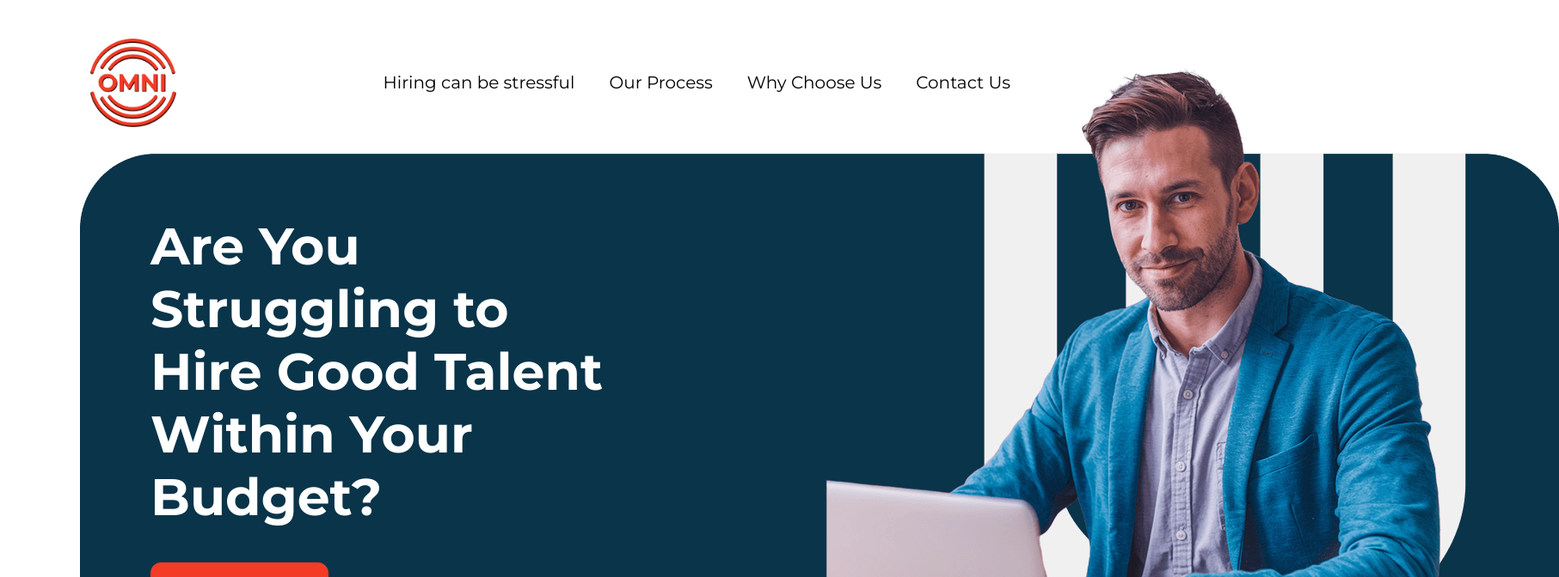
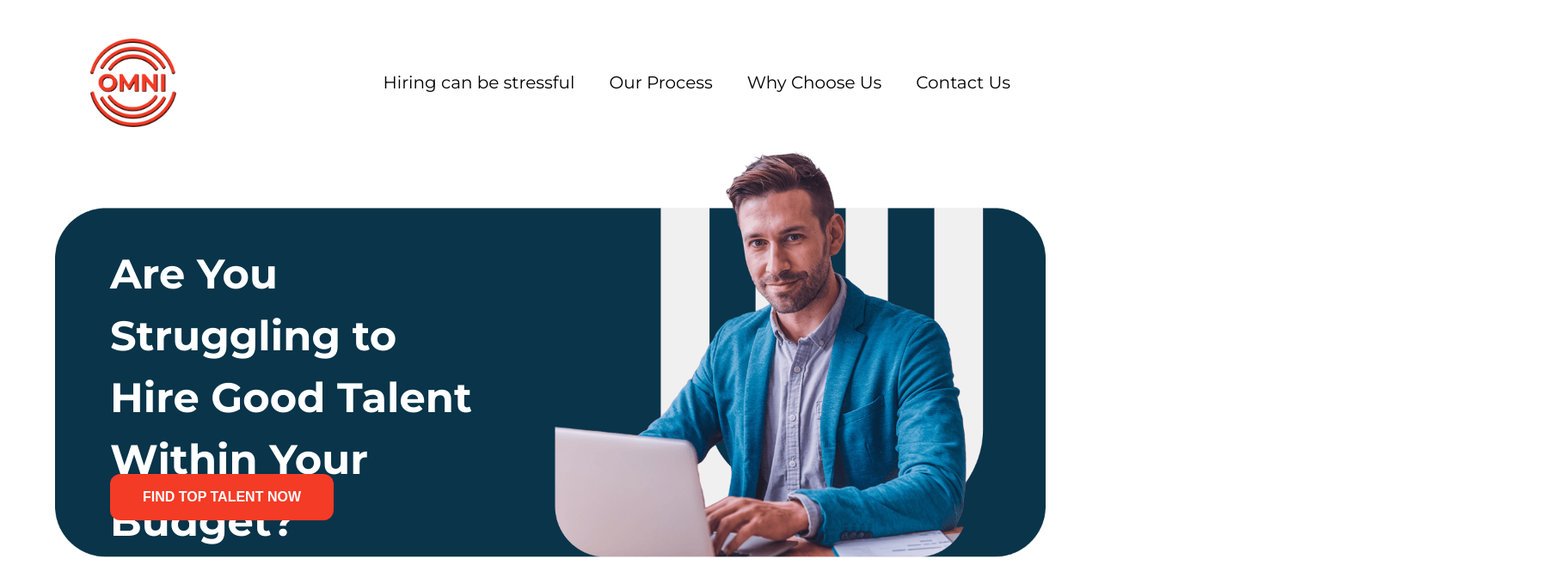
Before and after one commit to selajdin89/internship-omni, a React (Vite) app: page / in a window 1280 px wide. Shown: the top 672 px of the page at 86% size, 1813 px wide, since content can reach past the window. Built offline with nearby package versions, Linux system fonts and the light colour scheme.

Commit message:
Update Header.scss

```diff
--- a/src/components/header/Header.scss
+++ b/src/components/header/Header.scss
@@ -1,29 +1,160 @@
 .header {
-	padding: 100px;
+  position: relative;
   width: 100%;
+  text-align: center;
+  overflow: hidden;
+}
+
+.headerImg {
+  width: 90%;
+  height: auto;
+  display: block;
+  margin: 0 auto;
+  object-fit: cover;
+  border-radius: 20px;
 }
 
 .headerHeading {
+  position: absolute;
+  top: 25%;
+  left: 10%;
   color: white;
-	margin-left: 75px;
-	margin-top: -540px;
-	font-size: 60px;
+  font-size: 42px;
+  line-height: 1.5;
+  text-align: left;
+  margin: 0;
+  width: 80%;
+  max-width: 600px;
 }
 
 .headerBtn {
-	font-family: Arial, Helvetica, sans-serif;
+  position: absolute;
+  top: 75%;
+  left: 10%;
   background-color: #f43b26;
   color: #fff;
   border: 1px solid #f43b26;
   border-radius: 12px;
-	padding: 21px 26px;
+  padding: 17px 30px;
+  font-size: 14px;
   font-weight: 700;
-	margin-top: 40px;
-	margin-left: 75px;
   cursor: pointer;
+  border: none;
 }
 
+@media (min-width: 1200px) {
+  .headerHeading {
+    font-size: 48px;
+    top: 24%;
+  }
+
+  .headerBtn {
+    padding: 18px 38px;
+    font-size: 16px;
+    top: 80%;
+  }
+}
+
+@media (min-width: 1024px) and (max-width: 1199px) {
   .headerImg {
-	margin-top: -200px;
-	margin-left: -7px;
+    width: 85%;
   }
+
+  .headerHeading {
+    font-size: 30px;
+    max-width: 500px;
+    top: 20%;
+  }
+
+  .headerBtn {
+    padding: 14px 28px;
+    font-size: 12px;
+    top: 84%;
+  }
+}
+
+@media (min-width: 992px) and (max-width: 1023px) {
+  .headerImg {
+    width: 88%;
+  }
+
+  .headerHeading {
+    font-size: 28px;
+    max-width: 450px;
+    top: 18%;
+  }
+
+  .headerBtn {
+    padding: 12px 24px;
+    font-size: 12px;
+    top: 82%;
+  }
+}
+
+@media (min-width: 768px) and (max-width: 991px) {
+  .headerImg {
+    width: 90%;
+  }
+
+  .headerHeading {
+    font-size: 24px;
+    max-width: 400px;
+    top: 18%;
+  }
+
+  .headerBtn {
+    padding: 12px 24px;
+    font-size: 12px;
+    top: 82%;
+  }
+}
+
+@media (min-width: 600px) and (max-width: 767px) {
+  .headerImg {
+    width: 95%;
+  }
+
+  .headerHeading {
+    font-size: 20px;
+    max-width: 350px;
+    top: 18%;
+  }
+
+  .headerBtn {
+    padding: 10px 20px;
+    font-size: 10px;
+    top: 83%;
+  }
+}
+
+@media (min-width: 480px) and (max-width: 599px) {
+  .headerImg {
+    width: 100%;
+    border-radius: 0;
+  }
+
+  .headerHeading {
+    font-size: 17px;
+    max-width: 90%;
+    top: 18%;
+  }
+
+  .headerBtn {
+    padding: 8px 16px;
+    font-size: 10px;
+    top: 82%;
+  }
+}
+
+@media (max-width: 479px) {
+  .headerHeading {
+    font-size: 14px;
+    top: 16%;
+  }
+
+  .headerBtn {
+    padding: 6px 12px;
+    font-size: 8px;
+    top: 80%;
+  }
+}
```
Lines whose indentation alone changed are shown as unchanged.
